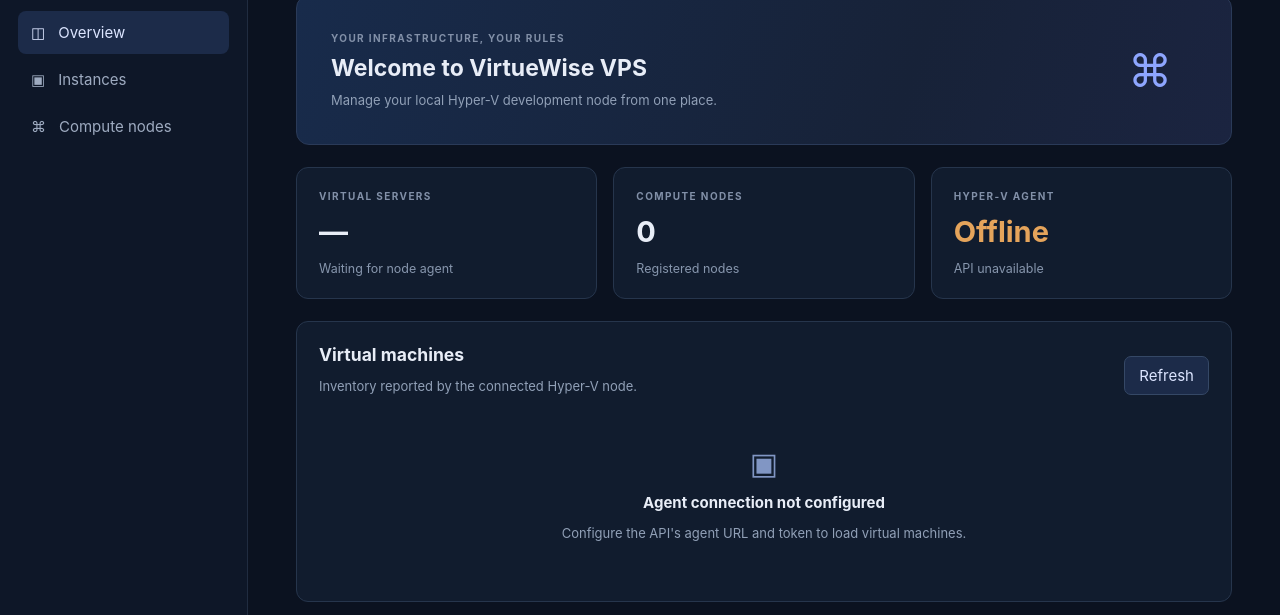
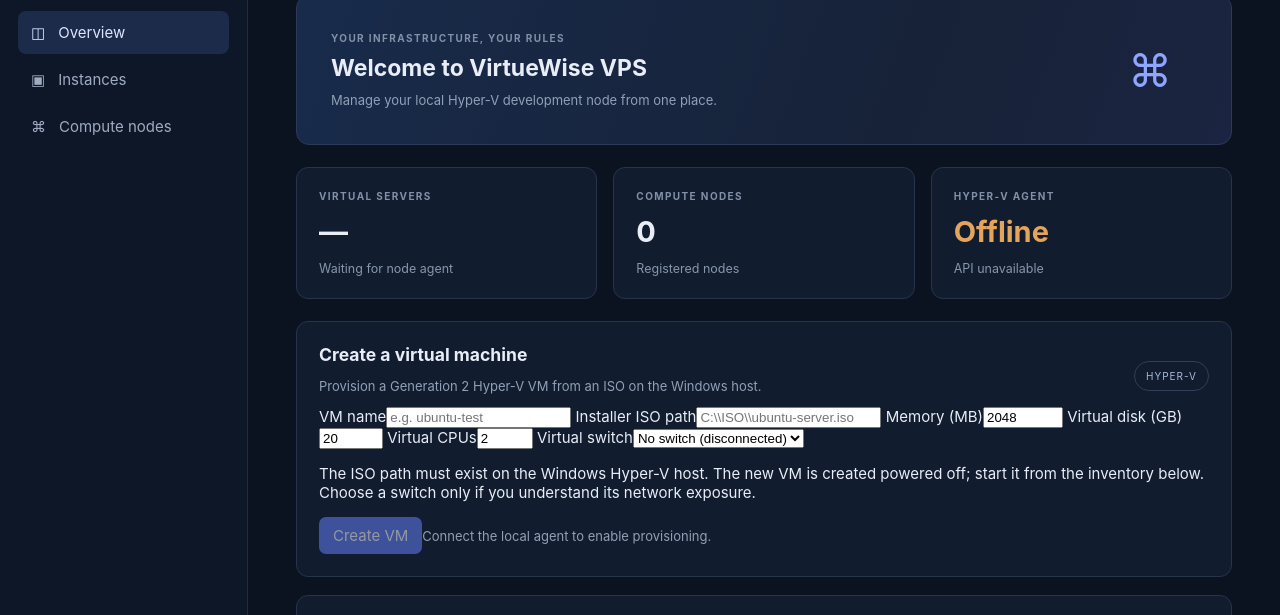
Before and after one commit to virtuewise/VPS, a plain HTML site: page frontend/index.html in a window 1280 px wide. Shown: the part 131-746 px from the top of the page. Drawn offline with Linux system fonts and the light colour scheme; files that its build step writes are made by us from their sources; no server answers; files whose address does not match are found by name.

Commit message:
feat: add Hyper-V VM creation form

```diff
--- a/frontend/index.html
+++ b/frontend/index.html
@@ -27,8 +27,23 @@
       <article class="metric"><span class="metric-label">COMPUTE NODES</span><strong id="node-count">0</strong><small>Registered nodes</small></article>
       <article class="metric"><span class="metric-label">HYPER-V AGENT</span><strong id="agent-status" class="offline">Offline</strong><small id="api-status">Checking API…</small></article>
     </section>
+    <section class="panel" id="create-instance">
+      <div class="panel-heading"><div><h3>Create a virtual machine</h3><p class="muted">Provision a Generation 2 Hyper-V VM from an ISO on the Windows host.</p></div><span class="tag">HYPER-V</span></div>
+      <form id="create-vm-form" class="create-form">
+        <div class="form-grid">
+          <label>VM name<input name="name" type="text" minlength="3" maxlength="40" pattern="[A-Za-z0-9][A-Za-z0-9-]*" placeholder="e.g. ubuntu-test" required></label>
+          <label>Installer ISO path<input name="iso_path" type="text" minlength="5" maxlength="260" placeholder="C:\\ISO\\ubuntu-server.iso" required></label>
+          <label>Memory (MB)<input name="memory_mb" type="number" min="512" max="32768" step="512" value="2048" required></label>
+          <label>Virtual disk (GB)<input name="disk_gb" type="number" min="8" max="500" step="1" value="20" required></label>
+          <label>Virtual CPUs<input name="cpu_count" type="number" min="1" max="16" step="1" value="2" required></label>
+          <label>Virtual switch<select name="switch_name" id="switch-select"><option value="">No switch (disconnected)</option></select></label>
+        </div>
+        <p class="form-help">The ISO path must exist on the Windows Hyper-V host. The new VM is created powered off; start it from the inventory below. Choose a switch only if you understand its network exposure.</p>
+        <div class="form-actions"><button id="create-vm-button" type="submit" disabled>Create VM</button><span id="create-vm-status" class="muted">Connect the local agent to enable provisioning.</span></div>
+      </form>
+    </section>
     <section class="panel" id="instances">
-      <div class="panel-heading"><div><h3>Virtual machines</h3><p class="muted">Inventory reported by the connected Hyper-V node.</p></div><button id="refresh-button" class="secondary">Refresh</button></div>
+      <div class="panel-heading"><div><h3>Virtual machines</h3><p class="muted">Inventory reported by the connected Hyper-V node.</p></div><button id="refresh-button" class="secondary" type="button">Refresh</button></div>
       <div id="vm-content" class="empty"><div class="empty-icon">▣</div><b>Agent connection not configured</b><p class="muted">Configure the API's agent URL and token to load virtual machines.</p></div>
     </section>
     <section class="panel" id="nodes">
```
